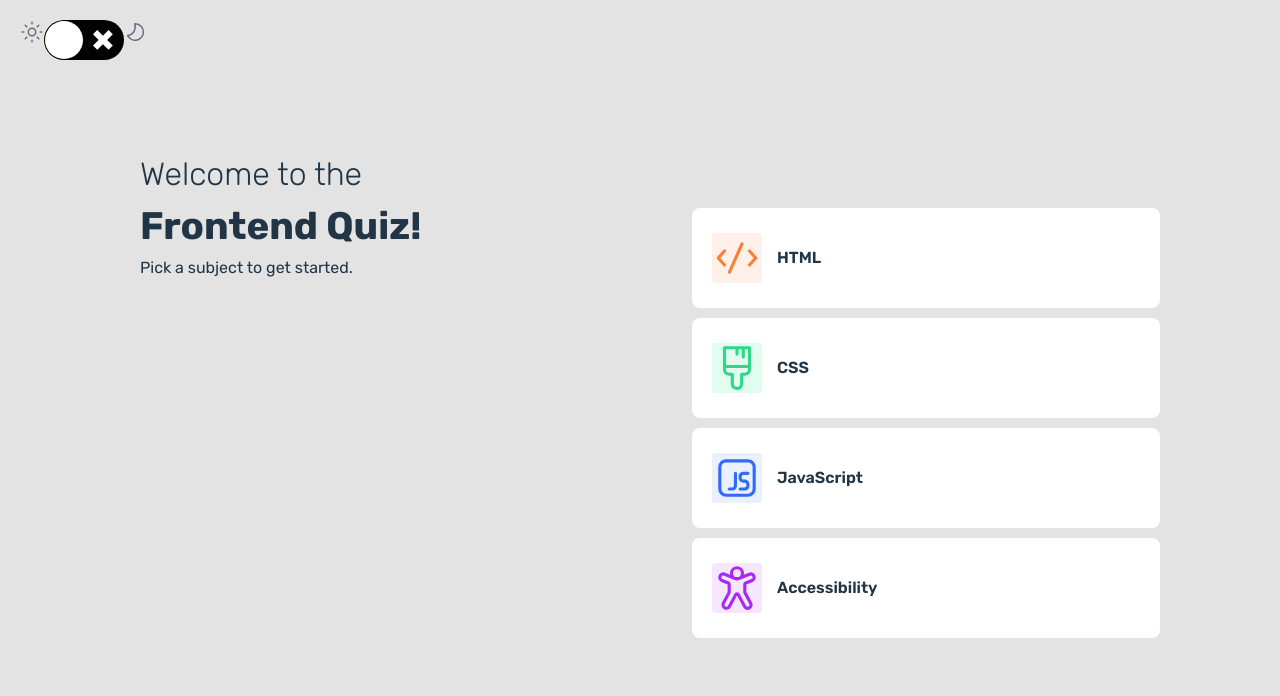
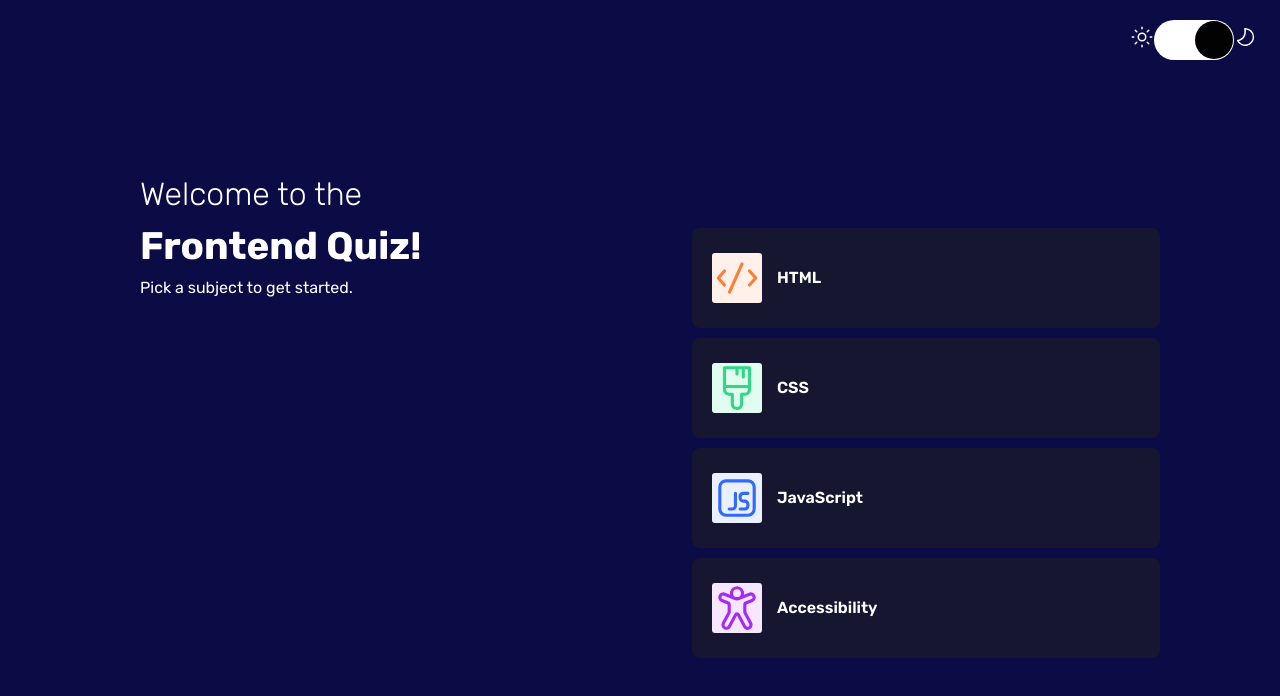
Before and after one commit to guardianprime/frontend-quiz, a React (Vite) app: page / in a window 1280 px wide. Shown: the top 696 px of the page. Built offline with nearby package versions, Linux system fonts and the light colour scheme.

Commit message:
chore: toggle component working for the quiz menu

```diff
--- a/package.json
+++ b/package.json
@@ -13,7 +13,8 @@
   "dependencies": {
     "react": "^19.0.0",
     "react-dom": "^19.0.0",
-    "react-switch": "^7.1.0"
+    "react-switch": "^7.1.0",
+    "use-local-storage": "^3.0.0"
   },
   "devDependencies": {
     "@eslint/js": "^9.19.0",
--- a/src/App.jsx
+++ b/src/App.jsx
@@ -9,9 +9,15 @@ function App() {
   const [next, setNext] = useState(0);
   const [score, setScore] = useState(0);
   const [questionsArray, setQuestionsArray] = useState([]);
+  const [isDark, setIsDark] = useState(true);
+
+  function handleTheme() {
+    setIsDark(!isDark);
+  }
+
   return (
     <>
-      {!topic && <QuizMenu setTopic={setTopic} />}
+      {!topic && <QuizMenu setTopic={setTopic} isDark={isDark} setIsDark={setIsDark} handleTheme={handleTheme} />}
       {topic && next < 10 ? (
         <QuizQuestionStart
           questionTopic={topic}
@@ -20,6 +26,9 @@ function App() {
           setScore={setScore}
           questionsArray={questionsArray}
           setQuestionsArray={setQuestionsArray}
+          setIsDark={setIsDark}
+          isDark={isDark}
+          handleTheme={handleTheme}
         />
       ) : topic == "" ? null : (
         <QuizQuestionEnd
@@ -29,6 +38,9 @@ function App() {
           setScore={setScore}
           questionTopic={topic}
           questionArray={questionsArray}
+          setIsDark={setIsDark}
+          isDark={isDark}
+          handleTheme={handleTheme}
         />
       )}
     </>
--- a/src/components/ModeToggle.jsx
+++ b/src/components/ModeToggle.jsx
@@ -1,31 +1,32 @@
-import ReactSwitch from "react-switch";
-import { useState } from "react";
+/* eslint-disable react/prop-types */
 
 
-function ModeToggle() {
-    const [theme, setTheme] = useState("light");
+import ReactSwitch from "react-switch";
 
-    const toggleTheme = () => {
-        setTheme((curr) => (curr === "light" ? "dark" : "light"));
-    }
+
+function ModeToggle({ handleTheme, isDark }) {
 
     return (
         <div className="modeToggle-container">
-            <div>
-                <img alt="sun icon" src={theme === "light" ? "assets/images/icon-sun-dark.svg" : "assets/images/icon-sun-light.svg"} />
+            <div className="toggle-img--container">
+                <img alt="sun icon" src={!isDark ? "assets/images/icon-sun-dark.svg" : "assets/images/icon-sun-light.svg"} />
             </div>
             <ReactSwitch
-                onChange={toggleTheme}
-                checked={theme === "dark"}
+                onChange={handleTheme}
+                checked={isDark}
+                uncheckedIcon={false}
+                checkedIcon={false}
+                className="handle"
                 onColor="#ffffff"
                 onHandleColor="#020202"
                 offHandleColor="#ffffff"
                 offColor="#020202"
+                handleDiameter={38}
                 height={40}
                 width={80}
             />
-            <div>
-                <img alt="moon icon" src={theme === "light" ? "assets/images/icon-moon-dark.svg" : "assets/images/icon-moon-light.svg"} />
+            <div className="toggle-img--container">
+                <img alt="moon icon" src={!isDark ? "assets/images/icon-moon-dark.svg" : "assets/images/icon-moon-light.svg"} />
             </div>
         </div>
     );
--- a/src/components/QuizMenu.jsx
+++ b/src/components/QuizMenu.jsx
@@ -1,16 +1,16 @@
 /* eslint-disable react/prop-types */
 import ModeToggle from "./ModeToggle";
 
-function QuizMenu({ setTopic }) {
+function QuizMenu({ setTopic, isDark, setIsDark, handleTheme }) {
 
   function handleTopic(topic) {
     setTopic(topic);
   }
 
   return (
-    <div className="container">
-    <ModeToggle/>
-    <div className="wrapper">
+    <div className="container" data-theme={isDark ? "dark" : "light"}>
+      <ModeToggle setIsDark={setIsDark} isDark={isDark} handleTheme={handleTheme} />
+      <div className="wrapper margin-top">
         <div className="heading-container">
           <h2>Welcome to the </h2>
           <h1>Frontend Quiz!</h1>
--- a/src/index.css
+++ b/src/index.css
@@ -16,6 +16,9 @@
   --FAIL-COLOR: #f00;
   --CORRECT-COLOR: #00ff00;
   --PICK-COLOR: #blue;
+  --BG-COLOR-MAIN: #e3e3e3;
+  --LIST-COLOR: #ffffff;
+  color: #213547;
 
   /* img bg colors */
   --ONE-BGCOLOR: #fff1e9;
@@ -31,27 +34,21 @@
   -moz-osx-font-smoothing: grayscale;
 }
 
-@media (prefers-color-scheme: light) {
-  :root {
-    --BG-COLOR-MAIN: #e3e3e3;
-    --LIST-COLOR: #ffffff;
-    color: #213547;
-    background-color: #ffffff;
-  }
-}
+[data-theme= "dark"] {
+  --BG-COLOR-MAIN: #0b0b45;
+  --LIST-COLOR: rgb(22, 22, 48);
+  color: #ffffff;
+  background-color: #0b0b45;
 
-@media (prefers-color-scheme: dark) {
-  :root {
-    --BG-COLOR-MAIN: #0b0b45;
-    --LIST-COLOR: rgb(22, 22, 48);
-    color: #ffffff;
-    background-color: #0b0b45;
-  }
 }
 
 /* UTILITIES CLASS*/
 .center {
   text-align: center;
+}
+
+.margin-top {
+  margin-top: 50px;
 }
 
 /* CLASS STYLES FOR FAIL CORRECT AND PICK USEDFOR THE LISTS */
@@ -249,9 +246,11 @@ button:focus {
 }
 
 .modeToggle-container {
-  width: 60px;
-  height: 30px;
+  width: 130px;
+  height: 40px;
   display: flex;
+  align-items: center;
+  float: right;
 }
 
 /* ERROR MESSAGE STYLES */
```
Also changed, not shown: src/context/themeContext.jsx (deleted, +0 -17 lines), 1 other file (tests, documents, lock files or other folders). Lines whose indentation alone changed are shown as unchanged.
